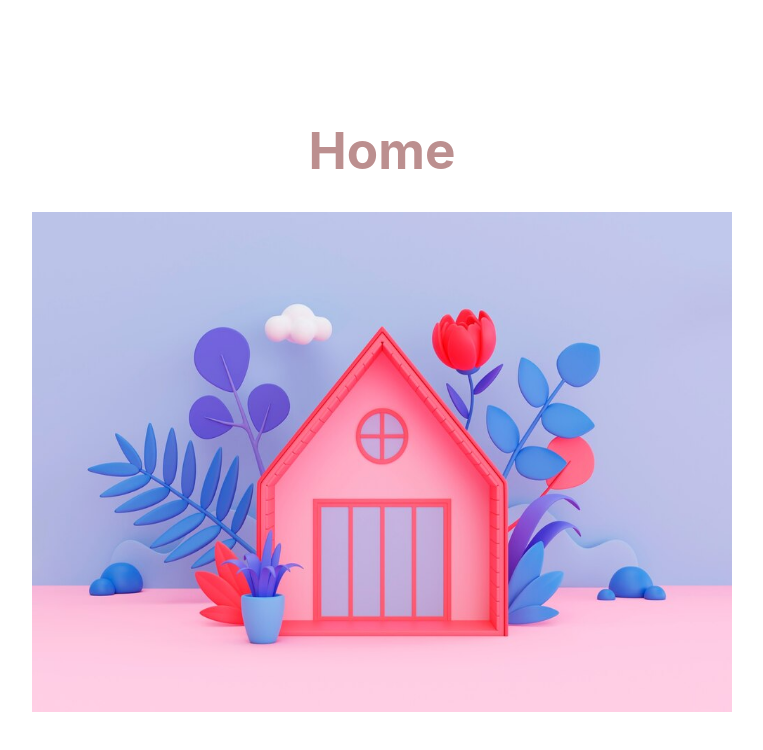
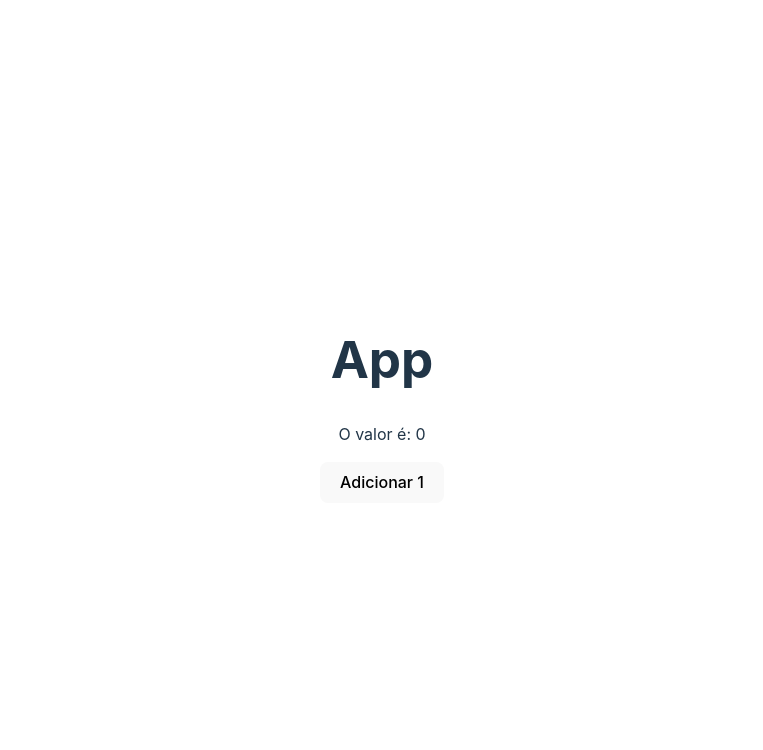
Before and after one commit to lauanegcsilva/blog-pessoal-react, a React (Vite) app: page / in a window 1280 px wide. Shown: the top 750 px of the page, without its empty margins (258-1021 px from the left). Built offline with nearby package versions, Linux system fonts and the light colour scheme.

Commit message:
feat: adiciona uso de hooks

```diff
--- a/src/App.tsx
+++ b/src/App.tsx
@@ -1,9 +1,21 @@
-import React from "react";
-import Home from "./pages/home/Home";
+
 import "./App.css";
+import { useState } from "react";
 
 function App() {
-  return <Home />;
+const [valor, setValor] = useState(0);
+
+function handleClick(){
+  setValor(valor+1)
 }
-console.log(React.version);
+
+  return (
+  <div>
+    <h1>App</h1>
+    <p>O valor é: {valor}</p>
+    <button onClick={handleClick}>Adicionar 1</button>
+  </div>
+  )
+}
+
 export default App;
```
